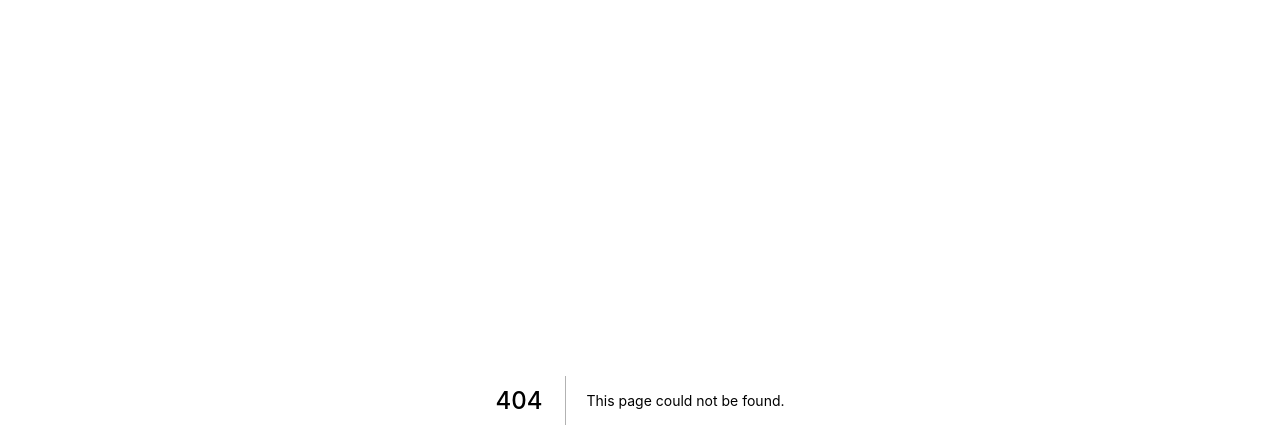
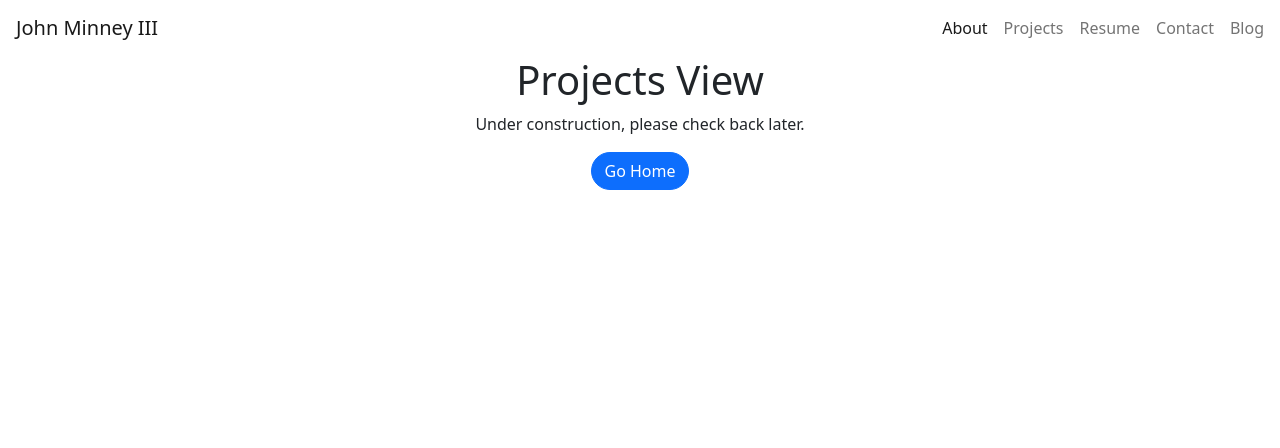
Before and after one commit to john-minney-iii/personal-site, a Next.js app: page /projects in a window 1280 px wide. Before the commit this address had no page. Shown: the top 448 px of the page. Built offline with nearby package versions, Linux system fonts and the light colour scheme.

Commit message:
Added other views and Navbar

```diff
--- /dev/null
+++ b/components/navbar.tsx
@@ -0,0 +1,66 @@
+import Link from "next/link";
+
+// Interfaces
+interface NavbarProps {
+    currentTab: string;
+    setCurrentTab: (tab: string) => void;
+};
+
+const Navbar = (props: NavbarProps) => {
+
+    const navLinkClass = (tab: string) => {
+        let classTemp: string = "nav-item nav-link";
+        if (tab === props.currentTab)
+            classTemp += " active";
+        return classTemp;
+    };
+
+    // =====================================================
+    return <nav className="navbar navbar-expand-lg navbar-light">
+        <button className="navbar-toggler" type="button" data-toggle="collapse" data-target="#navbarNavAltMarkup" aria-controls="navbarNavAltMarkup" aria-expanded="false" aria-label="Toggle navigation">
+            <span className="navbar-toggler-icon"></span>
+        </button>
+        <Link href="/">
+            <a
+                className="navbar-brand mb-0 ms-3 h1"
+                onClick={() => props.setCurrentTab("about")}
+            >John Minney III</a>
+        </Link>
+        <div className="collapse navbar-collapse" id="navbarNavAltMarkup">
+            <div className="navbar-nav ms-auto me-2">
+                <Link href="/">
+                    <a
+                        className={navLinkClass("about")}
+                        onClick={() => props.setCurrentTab("about")}
+                    >About</a>
+                </Link>
+                <Link href="/projects">
+                    <a
+                        className={navLinkClass("projects")}
+                        onClick={() => props.setCurrentTab("projects")}
+                    >Projects</a>
+                </Link>
+                <Link href="/resume">
+                    <a
+                        className={navLinkClass("resume")}
+                        onClick={() => props.setCurrentTab("resume")}
+                    >Resume</a>
+                </Link>
+                <Link href="/contact">
+                    <a
+                        className={navLinkClass("contact")}
+                        onClick={() => props.setCurrentTab("contact")}
+                    >Contact</a>
+                </Link>
+                <Link href="/blog">
+                    <a
+                        className={navLinkClass("blog")}
+                        onClick={() => props.setCurrentTab("blog")}
+                    >Blog</a>
+                </Link>
+            </div>
+        </div>
+    </nav>;
+};
+
+export default Navbar;
--- a/pages/_app.tsx
+++ b/pages/_app.tsx
@@ -1,11 +1,18 @@
 import 'bootstrap/dist/css/bootstrap.css'
 import { useState } from "react";
 
+// Components
+import Navbar from '../components/navbar';
+
 function MyApp({ Component, pageProps }) {
   const [currentTab, setCurrentTab] = useState<string>("about");
+  pageProps["currentTab"] = currentTab;
   pageProps["setCurrentTab"] = setCurrentTab;
 
-  return <Component {...pageProps} />
+  return <>
+    <Navbar {...pageProps} />
+    <Component {...pageProps} />
+  </>
 }
 
 export default MyApp
--- /dev/null
+++ b/pages/projects.tsx
@@ -0,0 +1,24 @@
+import Link from "next/link";
+
+// Interface
+interface ProjectsViewProps {
+    setCurrentTab: (tab: string) => void;
+}
+
+const ProjectsView = (props: ProjectsViewProps) => {
+    // ================================================
+    return <div className="h-100 d-flex justify-content-center align-items-center flex-column">
+        <h1>Projects View</h1>
+        <p>
+            Under construction, please check back later.
+        </p>
+        <Link href="/">
+            <a
+                className="btn btn-primary rounded-pill"
+                onClick={() => props.setCurrentTab("contact")}
+            >Go Home</a>
+        </Link>
+    </div>;
+};
+
+export default ProjectsView;
```
Also changed, not shown: pages/blog.tsx (added, +24 -0 lines), pages/contact.tsx (added, +24 -0 lines), pages/resume.tsx (added, +24 -0 lines).
